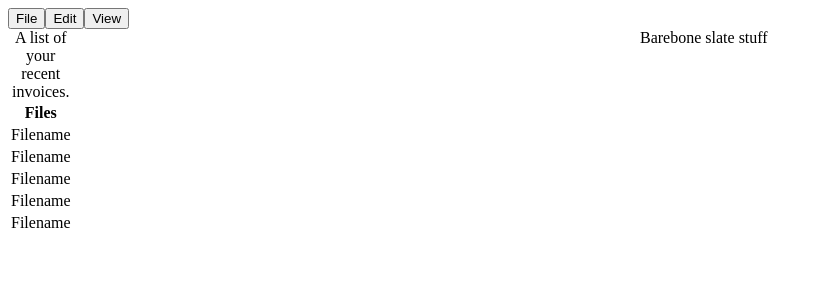
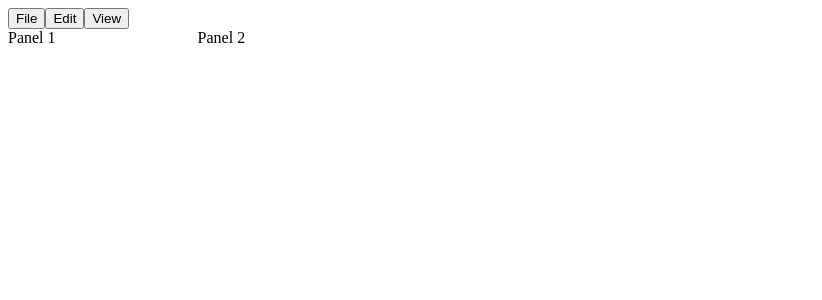
Before and after one commit to kaiserarg/jottr, a React (Vite) app in the folder editor/src/renderer/: page / in a window 1280 px wide. Shown: the top 300 px of the page, without its empty margins (0-822 px from the left). Built offline with nearby package versions, Linux system fonts and the light colour scheme.

Commit message:
refractor UI

```diff
--- a/editor/src/renderer/src/App.tsx
+++ b/editor/src/renderer/src/App.tsx
@@ -4,9 +4,7 @@ import Landing from "./modules/Landing";
 function App(): JSX.Element {
   return (
     <>
-      <main>
         <Landing />
-      </main>
     </>
   )
 }
--- /dev/null
+++ b/editor/src/renderer/src/components/NavBar.tsx
@@ -0,0 +1,51 @@
+import { Menubar, MenubarContent, MenubarItem, MenubarMenu, MenubarSeparator, MenubarShortcut, MenubarTrigger } from './ui/menubar'
+
+const NavBar = () => {
+  return (
+    <div>
+        <Menubar>
+        <MenubarMenu>
+            <MenubarTrigger>File</MenubarTrigger>
+            <MenubarContent>
+            <MenubarItem>
+                New File <MenubarShortcut>⌘T</MenubarShortcut>
+            </MenubarItem>
+            <MenubarItem>New Window</MenubarItem>
+            <MenubarSeparator />
+            <MenubarItem>Share</MenubarItem>
+            <MenubarSeparator />
+            <MenubarItem>Print</MenubarItem>
+            </MenubarContent>
+        </MenubarMenu>
+        <MenubarMenu>
+            <MenubarTrigger>Edit</MenubarTrigger>
+            <MenubarContent>
+            <MenubarItem>
+                New Tab <MenubarShortcut>⌘T</MenubarShortcut>
+            </MenubarItem>
+            <MenubarItem>New Window</MenubarItem>
+            <MenubarSeparator />
+            <MenubarItem>Share</MenubarItem>
+            <MenubarSeparator />
+            <MenubarItem>Print</MenubarItem>
+            </MenubarContent>
+        </MenubarMenu>
+        <MenubarMenu>
+            <MenubarTrigger>View</MenubarTrigger>
+            <MenubarContent>
+            <MenubarItem>
+                New Tab <MenubarShortcut>⌘T</MenubarShortcut>
+            </MenubarItem>
+            <MenubarItem>New Window</MenubarItem>
+            <MenubarSeparator />
+            <MenubarItem>Share</MenubarItem>
+            <MenubarSeparator />
+            <MenubarItem>Print</MenubarItem>
+            </MenubarContent>
+        </MenubarMenu>
+        </Menubar>
+    </div>
+  )
+}
+
+export default NavBar
--- /dev/null
+++ b/editor/src/renderer/src/modules/CollapsiblePanels.tsx
@@ -0,0 +1,17 @@
+import { PanelGroup, Panel, PanelResizeHandle } from "react-resizable-panels"
+
+const CollapsiblePanels = () => {
+  return (
+    <PanelGroup direction="horizontal">
+        <Panel collapsible={true} defaultSize={15} collapsedSize={5} minSize={10} maxSize={30}>
+            <div>Panel 1</div>
+        </Panel>
+        <PanelResizeHandle />
+        <Panel>
+            <div>Panel 2</div>
+        </Panel>
+    </PanelGroup>
+  )
+}
+
+export default CollapsiblePanels
--- a/editor/src/renderer/src/modules/Landing.tsx
+++ b/editor/src/renderer/src/modules/Landing.tsx
@@ -1,32 +1,6 @@
 import React from 'react';
-
-import Editor from './Editor';
-
-import {
-    Menubar,
-    MenubarContent,
-    MenubarItem,
-    MenubarMenu,
-    MenubarSeparator,
-    MenubarShortcut,
-    MenubarTrigger,
-  } from "@/components/ui/menubar"
-
-import {
-    ResizableHandle,
-    ResizablePanel,
-    ResizablePanelGroup,
-} from "@/components/ui/resizable"
-
-import {
-    Table,
-    TableBody,
-    TableCaption,
-    TableCell,
-    TableHead,
-    TableHeader,
-    TableRow,
-} from "@/components/ui/table"
+import NavBar from '@/components/NavBar';
+import CollapsiblePanels from './CollapsiblePanels';
 
 
 interface LandingProps {
@@ -37,88 +11,9 @@ const Landing: React.FC<LandingProps> = () => {
     return (
         <div className="min-h-screen">
             <div className="fixed top-0 left-0 right-0 bottom-0">
-                <Menubar>
-                <MenubarMenu>
-                    <MenubarTrigger>File</MenubarTrigger>
-                    <MenubarContent>
-                    <MenubarItem>
-                        New Tab <MenubarShortcut>⌘T</MenubarShortcut>
-                    </MenubarItem>
-                    <MenubarItem>New Window</MenubarItem>
-                    <MenubarSeparator />
-                    <MenubarItem>Share</MenubarItem>
-                    <MenubarSeparator />
-                    <MenubarItem>Print</MenubarItem>
-                    </MenubarContent>
-                </MenubarMenu>
-                <MenubarMenu>
-                    <MenubarTrigger>Edit</MenubarTrigger>
-                    <MenubarContent>
-                    <MenubarItem>
-                        New Tab <MenubarShortcut>⌘T</MenubarShortcut>
-                    </MenubarItem>
-                    <MenubarItem>New Window</MenubarItem>
-                    <MenubarSeparator />
-                    <MenubarItem>Share</MenubarItem>
-                    <MenubarSeparator />
-                    <MenubarItem>Print</MenubarItem>
-                    </MenubarContent>
-                </MenubarMenu>
-                <MenubarMenu>
-                    <MenubarTrigger>View</MenubarTrigger>
-                    <MenubarContent>
-                    <MenubarItem>
-                        New Tab <MenubarShortcut>⌘T</MenubarShortcut>
-                    </MenubarItem>
-                    <MenubarItem>New Window</MenubarItem>
-                    <MenubarSeparator />
-                    <MenubarItem>Share</MenubarItem>
-                    <MenubarSeparator />
-                    <MenubarItem>Print</MenubarItem>
-                    </MenubarContent>
-                </MenubarMenu>
-                </Menubar>
+                <NavBar />
                 <div>
-                <ResizablePanelGroup direction="horizontal" className='h-full'>
-                    <ResizablePanel>
-                        <Table>
-                            <TableCaption>A list of your recent invoices.</TableCaption>
-                            <TableHeader>
-                                <TableRow>
-                                <TableHead className="w-[100px]">Files</TableHead>
-                                </TableRow>
-                            </TableHeader>
-                            <TableBody>
-                                <TableRow>
-                                <TableCell className="font-medium">Filename</TableCell>
-                                </TableRow>
-                                <TableRow>
-                                <TableCell className="font-medium">Filename</TableCell>
-                                </TableRow>
-                                <TableRow>
-                                <TableCell className="font-medium">Filename</TableCell>
-                                </TableRow>
-                                <TableRow>
-                                <TableCell className="font-medium">Filename</TableCell>
-                                </TableRow>
-                                <TableRow>
-                                <TableCell className="font-medium">Filename</TableCell>
-                                </TableRow>
-                            </TableBody>
-                        </Table>
-                    </ResizablePanel>
-                    <div className="relative">
-                        <div className="absolute inset-y-0 right-0 z-10">
-                            <ResizableHandle
-                            className="h-full"
-                            data-panel-group-direction="horizontal"
-                            />
-                        </div>
-                    </div>
-                    <ResizablePanel>
-                        <Editor/>
-                    </ResizablePanel>
-                </ResizablePanelGroup>
+                    <CollapsiblePanels />
                 </div>
             </div>
         </div>
```
